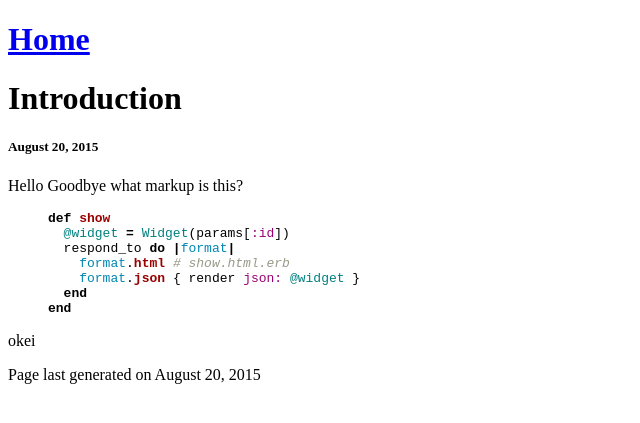
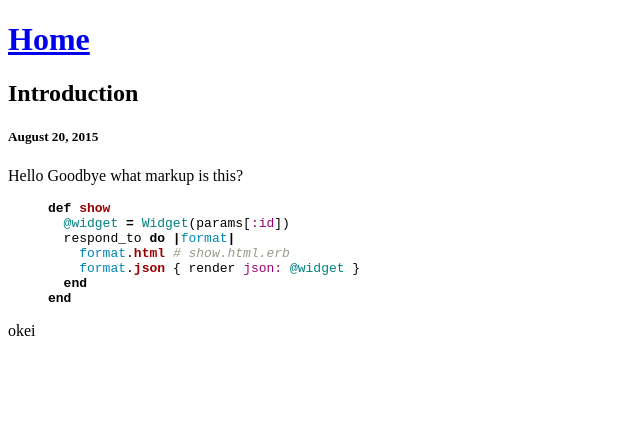
Before and after one commit to liias/liias.github.io, a Jekyll site: the page built from _posts/2015-08-20-introduction.md, in a window 1280 px wide. Shown: the top 423 px of the page, without its empty margins (0-640 px from the left). Built offline with Jekyll 4.4.1, drawn with Linux system fonts in a browser that asks for light colours.

Commit message:
use semantic html elements

```diff
--- a/_layouts/layout.html
+++ b/_layouts/layout.html
@@ -11,23 +11,13 @@
 
 <h1><a href="/">Home</a></h1>
 
-<div class="container">
+<main>
   {{ content }}
-</div>
+</main>
 
-<footer class="footer">
-  <div class="container">
-    <p class="pull-right">
-      {% if page.previous.url %}<a href="{{page.previous.url}}" title="Previous Post: {{page.previous.title}}">&laquo;
-      Previous Blog Post</a>{% endif %}
-      {% if page.next.url %}| <a href="{{page.next.url}}" title="Next Post: {{page.next.title}}">Next Blog
-      Post &raquo; </a>{% endif %}
-    </p>
-
-
-    <p>Page last generated on {{ site.time | date: "%B %e, %Y" }}</p>
-  </div>
-</footer>
+<!--<footer class="footer">
+  <p>Page last generated on {{ site.time | date: "%B %e, %Y" }}</p>
+</footer>-->
 
 </body>
 </html>
--- a/_layouts/post.html
+++ b/_layouts/post.html
@@ -2,26 +2,10 @@
 layout: layout
 ---
 
-<div class="content">
-  <h1>{{ page.title }}</h1>
-
-  <div>
-    <div>
-      <h5>{{ page.date | date: "%B %e, %Y" }}</h5>
-    </div>
-    <div>
-      {% if page.previous.url %}<a href="{{page.previous.url}}" title="Previous Post: {{page.previous.title}}">
-      <i class="icon-chevron-left"></i></a>{% endif %}
-      {% if page.next.url %}<a href="{{page.next.url}}" title="Next Post: {{page.next.title}}">
-      <i class="icon-chevron-right"></i></a>{% endif %}
-    </div>
-  </div>
-
+<article>
+  <header>
+    <h2>{{ page.title }}</h2>
+    <h5>{{ page.date | date: "%B %e, %Y" }}</h5>
+  </header>
   {{ content }}
-
-  <!--  <div>
-      http://news.ycombinator.com/submitlink?u=http://erjjones.github.com{{ page.url }}&t={{ page.title }}
-      <script type="text/javascript" src="//www.reddit.com/buttonlite.js?i=5&newwindow=1"></script>
-    </div>-->
-
-</div>
+</article>
```
Also changed, not shown: index.html (+7 -8 lines).
